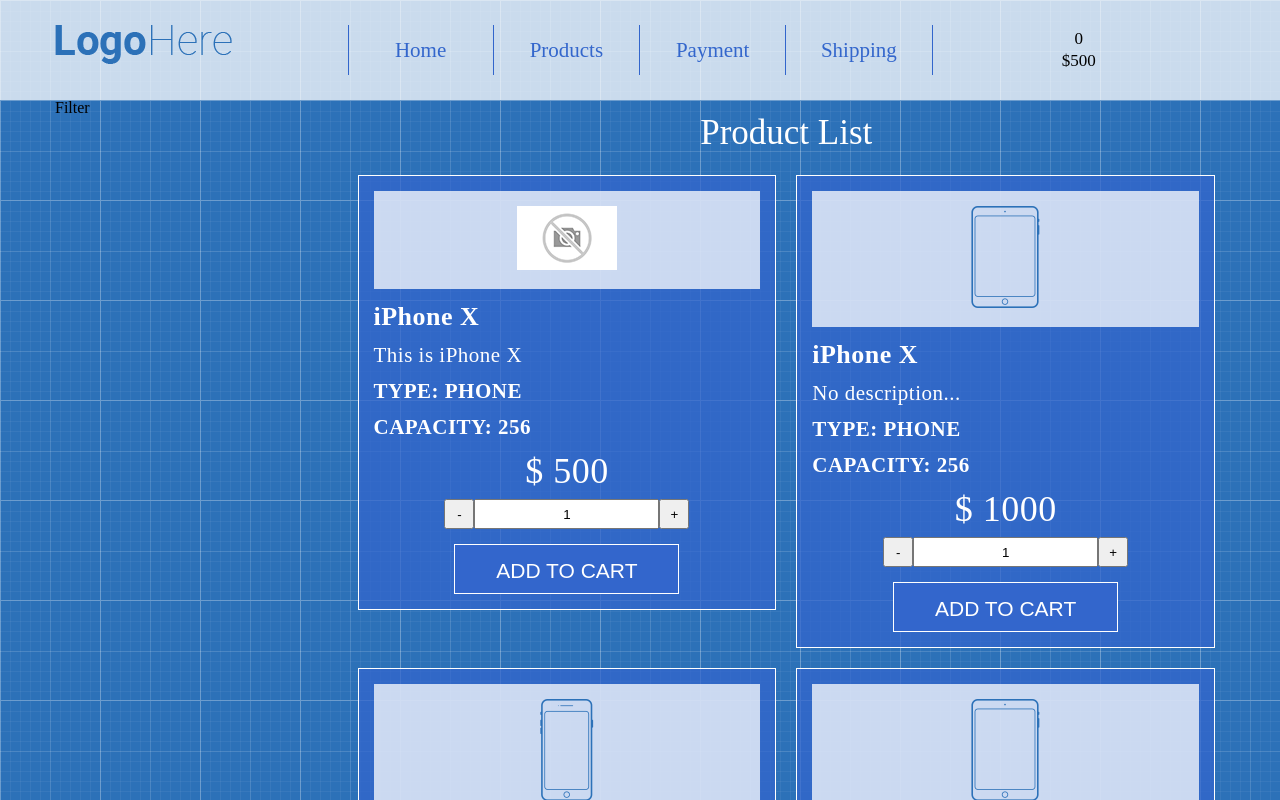
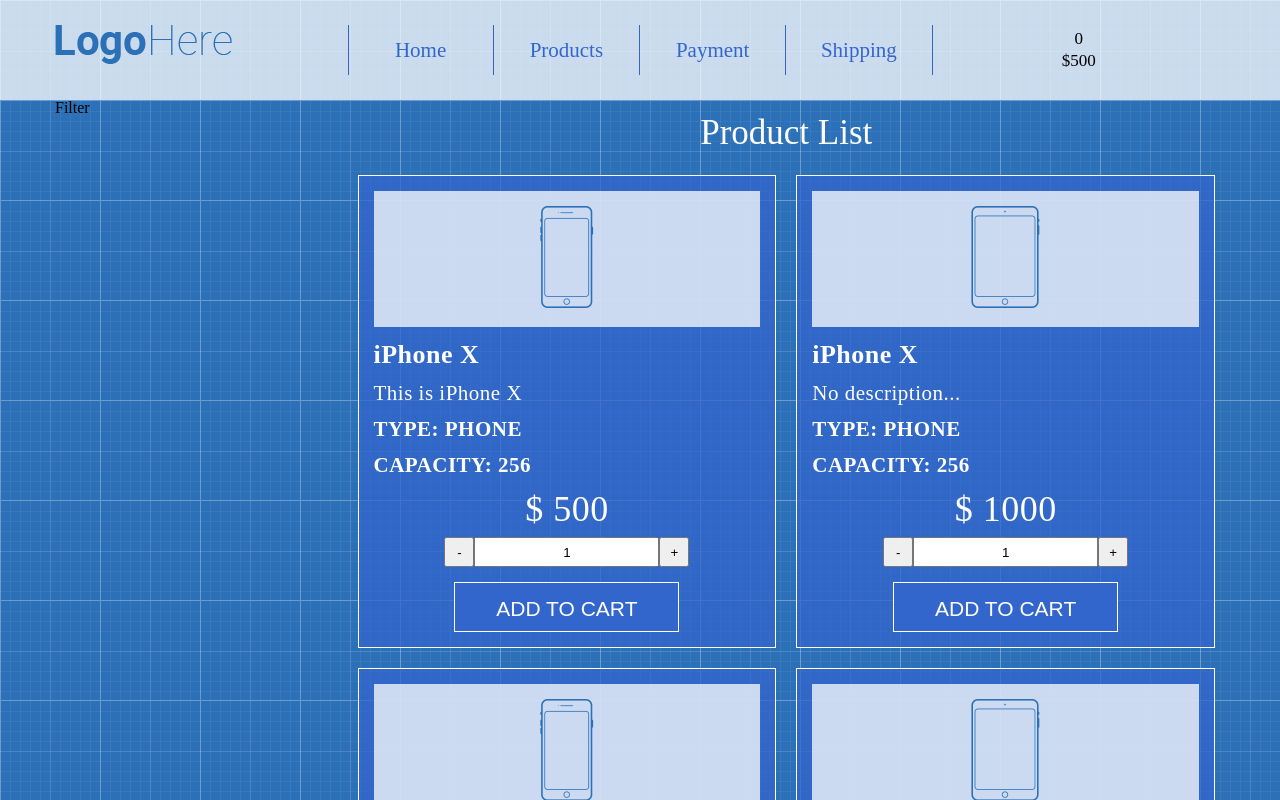
Before and after one commit to OrestSen/shopproject.github.io, a React (Create React App) app: page / in a window 1280 px wide. Shown: the top 800 px of the page. Built offline with nearby package versions, Linux system fonts and the light colour scheme.

Commit message:
added destructuring component

```diff
--- a/src/App/Main/Products/ProductListItem.js
+++ b/src/App/Main/Products/ProductListItem.js
@@ -1,15 +1,17 @@
-import React from 'react'
+import React, { Component } from 'react'
 import PropTypes from 'prop-types'
 import './ProductListItem.css'
 
-const ProductListItem = ({
+class ProductListItem extends Component {
+    render() {
+        const {
             name,
             description = "No description...",
             type,
             capacity,
             price,
             image = "/images/no-image.png"
-}) => {
+        } = this.props;
         return (
             <div className="product-list-item">
                 <div className="product-img">
@@ -29,6 +31,8 @@
             </div>
         )
     }
+}
+
 
 ProductListItem.propTypes = {
     name: PropTypes.string.isRequired,
--- a/src/App/Main/Products/productsData.js
+++ b/src/App/Main/Products/productsData.js
@@ -7,7 +7,7 @@
         type: "phone",
         capacity: 256,
         price: 500,
-        // image: '/images/iphone.png',
+        image: '/images/iphone.png',
     },
     {
         id: 2,
```
Lines whose indentation alone changed are shown as unchanged.
